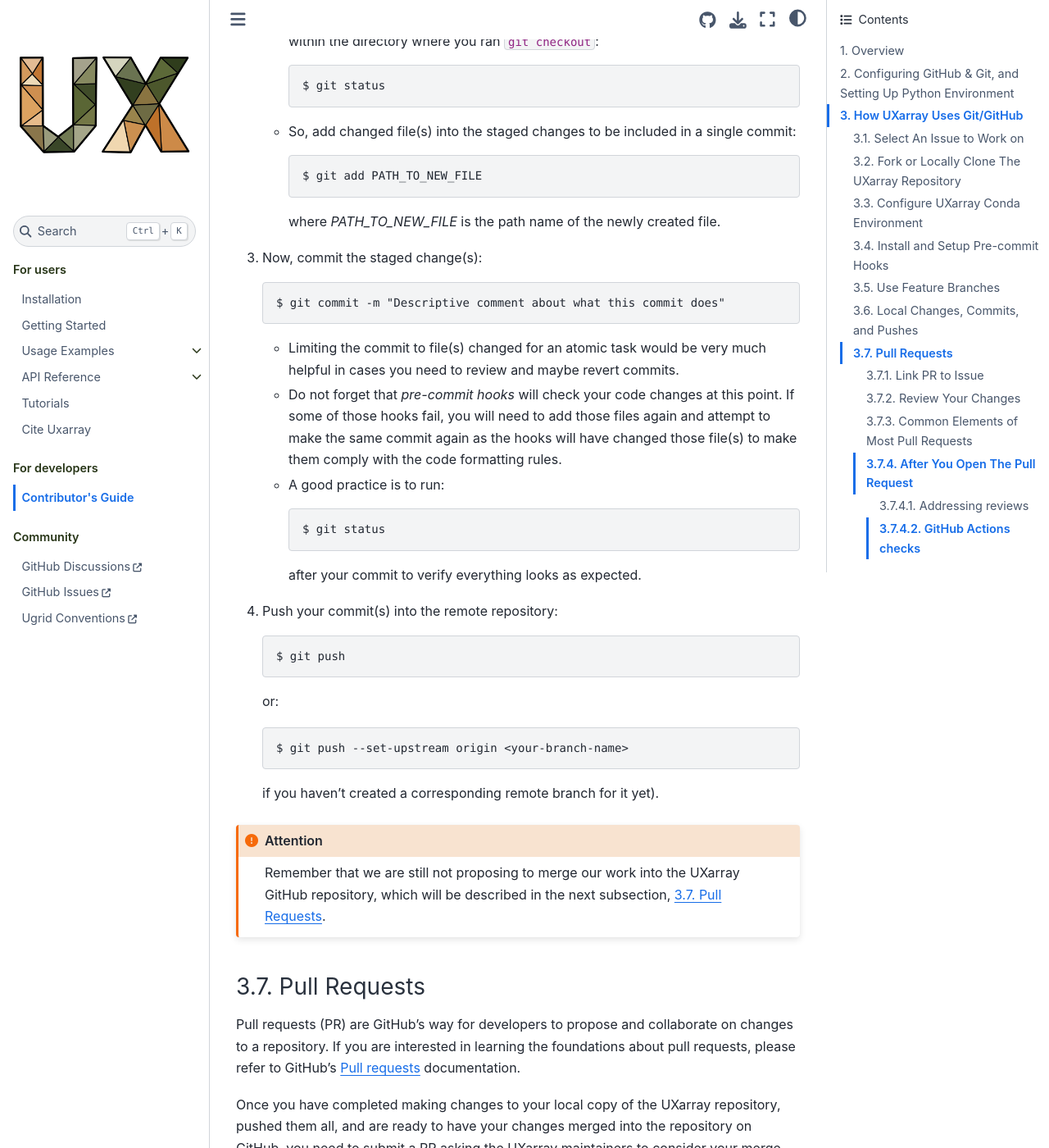
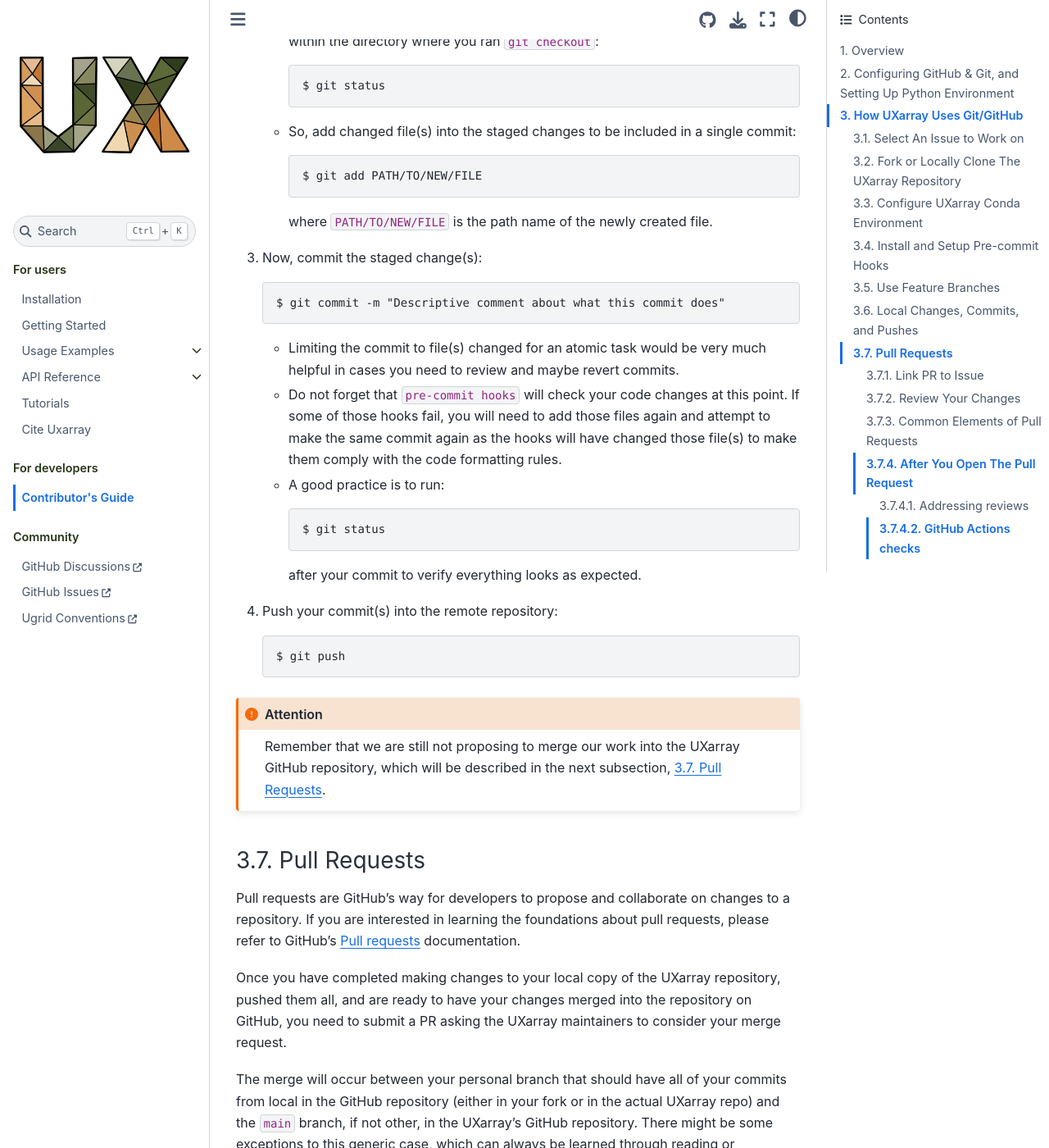
Before and after one commit to UXARRAY/uxarray, a Sphinx documentation site: the page built from docs/contributing.rst, in a window 1280 px wide and 1400 px high, scrolled down 9235 px. Shown: the whole window at 82% size. Built offline with Sphinx 7.4.7 and the Sphinx Book theme 1.1.4, drawn with Linux system fonts in a browser that asks for light colours; some of the changed text lies outside the part shown.

Commit message:
Address a few rephrasing/rewording suggestions

```diff
--- a/docs/contributing.rst
+++ b/docs/contributing.rst
@@ -386,7 +386,7 @@
 1. Make changes to your local copy of the UXarray repository
 
    .. attention::
-        Please refer to `3.7.3. Common Elements of Most Pull Requests`_ to make sure
+        Please refer to `3.7.3. Common Elements of Pull Requests`_ to make sure
         your local changes have all of the elements they should cover.
 
 2. Add your local changes to the "staged" changes for them to be included in the commit.
@@ -399,9 +399,9 @@
 
    * So, add changed file(s) into the staged changes to be included in a single commit::
 
-        $ git add PATH_TO_NEW_FILE
+        $ git add PATH/TO/NEW/FILE
 
-     where `PATH_TO_NEW_FILE` is the path name of the newly created file.
+     where ``PATH/TO/NEW/FILE`` is the path name of the newly created file.
 
 3. Now, commit the staged change(s)::
 
@@ -410,7 +410,7 @@
    * Limiting the commit to file(s) changed for an atomic task would be very much
      helpful in cases you need to review and maybe revert commits.
 
-   * Do not forget that `pre-commit hooks` will check your code changes at this
+   * Do not forget that ``pre-commit hooks`` will check your code changes at this
      point. If some of those hooks fail, you will need to add those files again
      and attempt to make the same commit again as the hooks will have changed those
      file(s) to make them comply with the code formatting rules.
@@ -425,12 +425,6 @@
 
     $ git push
 
-   or::
-
-    $ git push --set-upstream origin <your-branch-name>
-
-   if you haven't created a corresponding remote branch for it yet).
-
 .. attention::
     Remember that we are still not proposing to merge our work into the UXarray
     GitHub repository, which will be described in the next subsection, `3.7. Pull
@@ -439,7 +433,7 @@
 3.7. Pull Requests
 ------------------
 
-Pull requests (PR) are GitHub's way for developers to propose and collaborate on changes
+Pull requests are GitHub's way for developers to propose and collaborate on changes
 to a repository. If you are interested in learning the foundations about pull requests,
 please refer to GitHub's `Pull requests <https://docs.github.com/en/pull-requests>`_
 documentation.
@@ -491,7 +485,7 @@
 If there are any changes you want to make in the PR, you can delay creating the PR
 and push new commits, revert existing changes, etc. You can then create the PR.
 
-3.7.3. Common Elements of Most Pull Requests
+3.7.3. Common Elements of Pull Requests
 ^^^^^^^^^^^^^^^^^^^^^^^^^^^^^^^^^^^^^^^^^^^^
 
 Despite the fact that pull requests can differ regarding their purposes (e.g.
```
